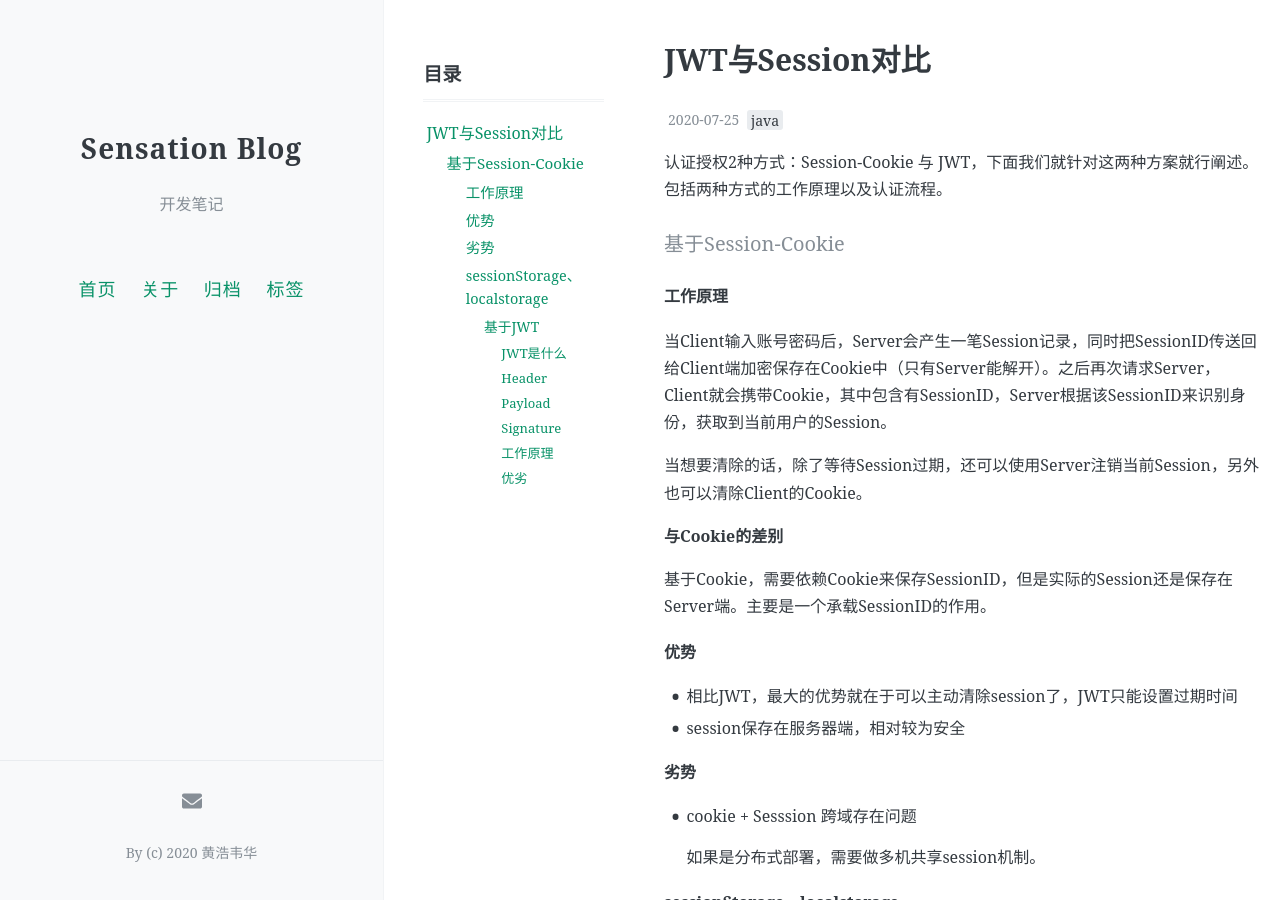
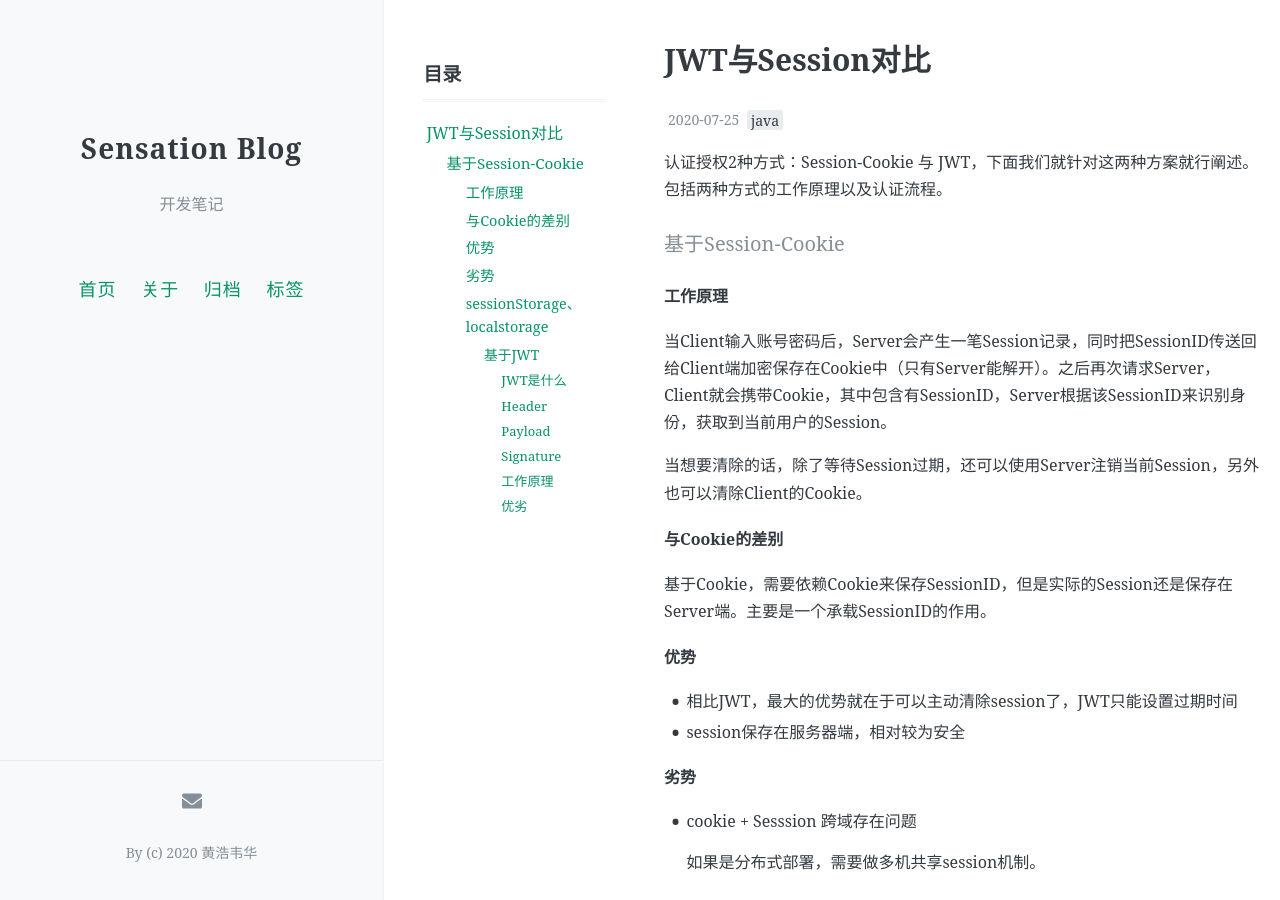
Before and after one commit to SensationG/blog, a Jekyll site: the page built from _posts/2020-07-25-JWTSession.md, in a window 1280 px wide and 900 px high. Built offline with Jekyll 4.4.1, drawn with Linux system fonts in a browser that asks for light colours; comment, search, counter and statistics services are not loaded.

Commit message:
Update 2020-07-25-JWTSession.md

```diff
--- a/_posts/2020-07-25-JWTSession.md
+++ b/_posts/2020-07-25-JWTSession.md
@@ -20,7 +20,7 @@ pinned: true
 
 当想要清除的话，除了等待Session过期，还可以使用Server注销当前Session，另外也可以清除Client的Cookie。
 
-**与Cookie的差别**
+##### 与Cookie的差别
 
 基于Cookie，需要依赖Cookie来保存SessionID，但是实际的Session还是保存在Server端。主要是一个承载SessionID的作用。
 
@@ -34,8 +34,6 @@ pinned: true
 - cookie + Sesssion 跨域存在问题
 
   如果是分布式部署，需要做多机共享session机制。
-
-
 
 ##### sessionStorage、localstorage
 
```
